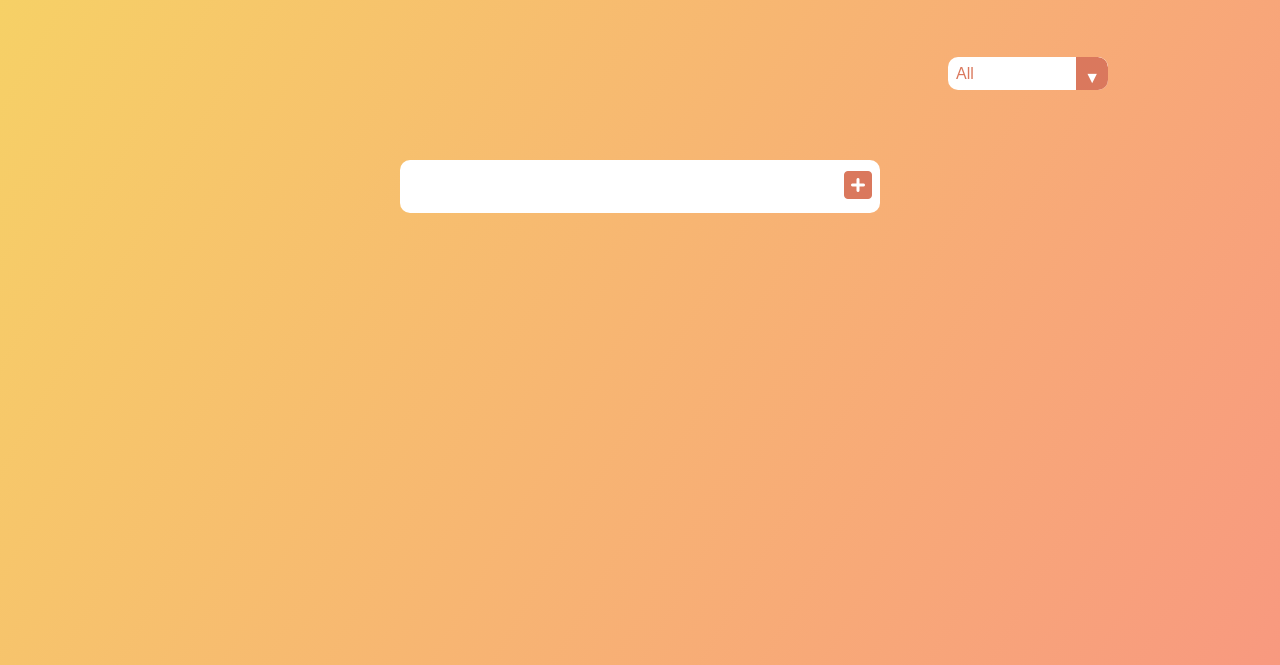
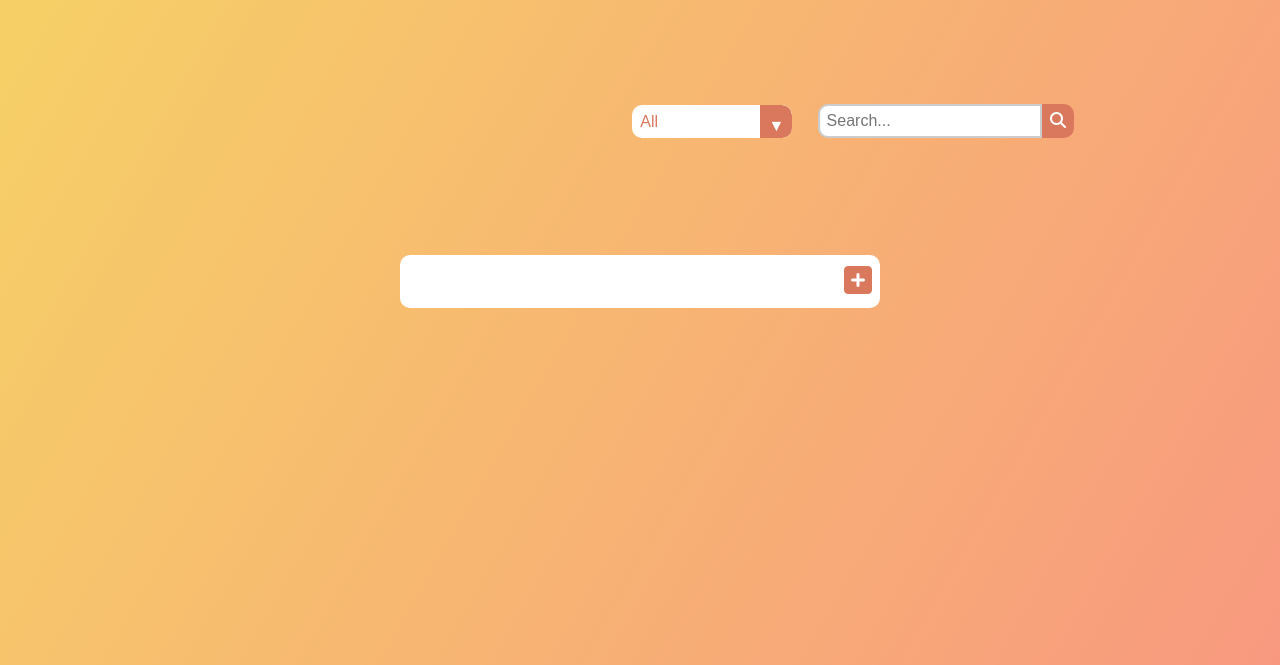
Before and after one commit to ruthgeorgiev/To-Do-List-Project, a plain HTML site: page index.html in a window 1280 px wide. Shown: the part 135-800 px from the top of the page. Drawn offline with Linux system fonts and the light colour scheme.

Commit message:
new change on 10-april

```diff
--- a/index.html
+++ b/index.html
@@ -15,12 +15,20 @@
     <header>
         <h1>Ruth's Todo List</h1>
     </header>
+    <div class="controls-wrapper">
         <div class="select">
             <select name="todos" class="filter-todo">
                 <option value="all">All</option>
                 <option value="completed">Completed</option>
                 <option value="uncompleted">Uncompleted</option>
             </select>
+        </div>
+        <form action="/search" method="GET" class="search-form">
+            <input type="text" id="search-input-left" name="q" placeholder="Search..." class="search-input">
+            <button type="submit" class="search-button">
+                <i class="fas fa-search"></i>
+            </button>
+        </form>
     </div>
     <form>
         <input type="text" class="todo-input">
--- a/style.css
+++ b/style.css
@@ -5,7 +5,7 @@
 }
 .content-wrapper {
     margin: 0 auto; /* Center the wrapper */
-    max-width: 1000px; /* Or any max-width you prefer */
+    max-width: 900px; /* Or any max-width you prefer */
     padding: 1rem; /* Adds padding inside the wrapper */
 }
 
@@ -15,6 +15,47 @@ body{
     font-family: 'Poppins', sans-serif;
     min-height: 100vh;
 }
+
+.controls-wrapper {
+    display: flex;
+    justify-content: flex-end; /* Align items to the right */
+    align-items: center;
+    gap: 5px; /* Reduce the gap between the select and search form */
+    /* Ensure the controls wrapper takes the full width to push content to the right */
+    width: 100%;
+}
+
+.search-form {
+    display: flex;
+    align-items: center;
+    margin-left: 5px; /* Optionally adjust this if more fine-tuning is needed */
+}
+
+.search-input {
+    padding: 0.4rem;
+    font-size: 1rem;
+    border: 2px solid #ccc; /* Example border, adjust as needed */
+    border-radius: 10px 0 0 10px; /* Rounded corners on the left */
+    outline: none;
+}
+
+.search-button {
+    padding: 0.5rem;
+    font-size: 1rem;
+    border: none;
+    background: #da785d; /* Match your theme */
+    color: white;
+    cursor: pointer;
+    border-radius: 0 10px 10px 0; /* Rounded corners on the right */
+}
+
+.search-button i {
+    pointer-events: none;
+}
+
+
+
+
 
 header{
     font-size: 1.5rem;
@@ -118,57 +159,9 @@ form button:hover{
 button {
     border: none;
     cursor: pointer;
-    margin-left: 5px;
-}
-
-.complete-btn, .trash-btn, .edit-btn {
-    border-radius: 5px; /* Slightly rounded corners for the buttons */
-}
-
-/* Additional styling for individual buttons if needed */
-.complete-btn {
-    background-color: #4CAF50; /* Example: Green background for the complete button */
-    color: white;
-}
-
-.trash-btn {
-    background-color: #f44336; /* Example: Red background for the trash button */
-    color: white;
-}
-
-.edit-btn {
-    background-color: #ff9800; /* Example: Orange background for the edit button */
-    color: white;
-}
-
-.fa-trash,
-.fa-edit,
-.fa-check{
-    pointer-events: none;
 
 }
 
-.todo-item-edit {
-    width: 100%; /* Makes the input field take up the full width of the todo item */
-    font-size: 1.5rem; /* Match this to your todo item font size */
-    color: #da785d;/* Match this to your todo item font color */
-    font-family: 'Poppins', sans-serif; /* Match this to your todo item font family */
-    border: none; /* Removes the border to make it look more integrated */
-    outline: none; /* Removes the outline to keep the appearance clean */
-    box-shadow: none; /* Removes any box shadow if present */
-    margin: 0; /* Adjust as needed */
-    padding: 0; /* Adjust as needed, but keeping it minimal helps it fit better */
-}
-
-.completed{
-    text-decoration: line-through;
-    opacity: 0.5;
-}
-
-.fall{
-    transform: translateY(8rem) rotateZ(20deg);
-    opacity: 0;
-}
 
 /* Custom Selector Wrapper */
 .select {
@@ -224,7 +217,7 @@ select {
     display: flex;
     justify-content: center;
     align-items: center;
-    width: 100%;
+
 }
 
 .todo-list {
@@ -232,3 +225,53 @@ select {
     padding: 0;
     margin: 0;
 }
+
+
+.complete-btn, .trash-btn, .edit-btn {
+    border-radius: 5px; /* Slightly rounded corners for the buttons */
+}
+
+/* Additional styling for individual buttons if needed */
+.complete-btn {
+    background-color: #4CAF50; /* Example: Green background for the complete button */
+    color: white;
+}
+
+.trash-btn {
+    background-color: #f44336; /* Example: Red background for the trash button */
+    color: white;
+}
+
+.edit-btn {
+    background-color: #ff9800; /* Example: Orange background for the edit button */
+    color: white;
+}
+
+.fa-trash,
+.fa-edit,
+.fa-check{
+    pointer-events: none;
+
+}
+
+.todo-item-edit {
+    width: 100%; /* Makes the input field take up the full width of the todo item */
+    font-size: 1.5rem; /* Match this to your todo item font size */
+    color: #da785d;/* Match this to your todo item font color */
+    font-family: 'Poppins', sans-serif; /* Match this to your todo item font family */
+    border: none; /* Removes the border to make it look more integrated */
+    outline: none; /* Removes the outline to keep the appearance clean */
+    box-shadow: none; /* Removes any box shadow if present */
+    margin: 0; /* Adjust as needed */
+    padding: 0; /* Adjust as needed, but keeping it minimal helps it fit better */
+}
+
+.completed{
+    text-decoration: line-through;
+    opacity: 0.5;
+}
+
+.fall{
+    transform: translateY(8rem) rotateZ(20deg);
+    opacity: 0;
+}
```
Lines whose indentation alone changed are shown as unchanged.
